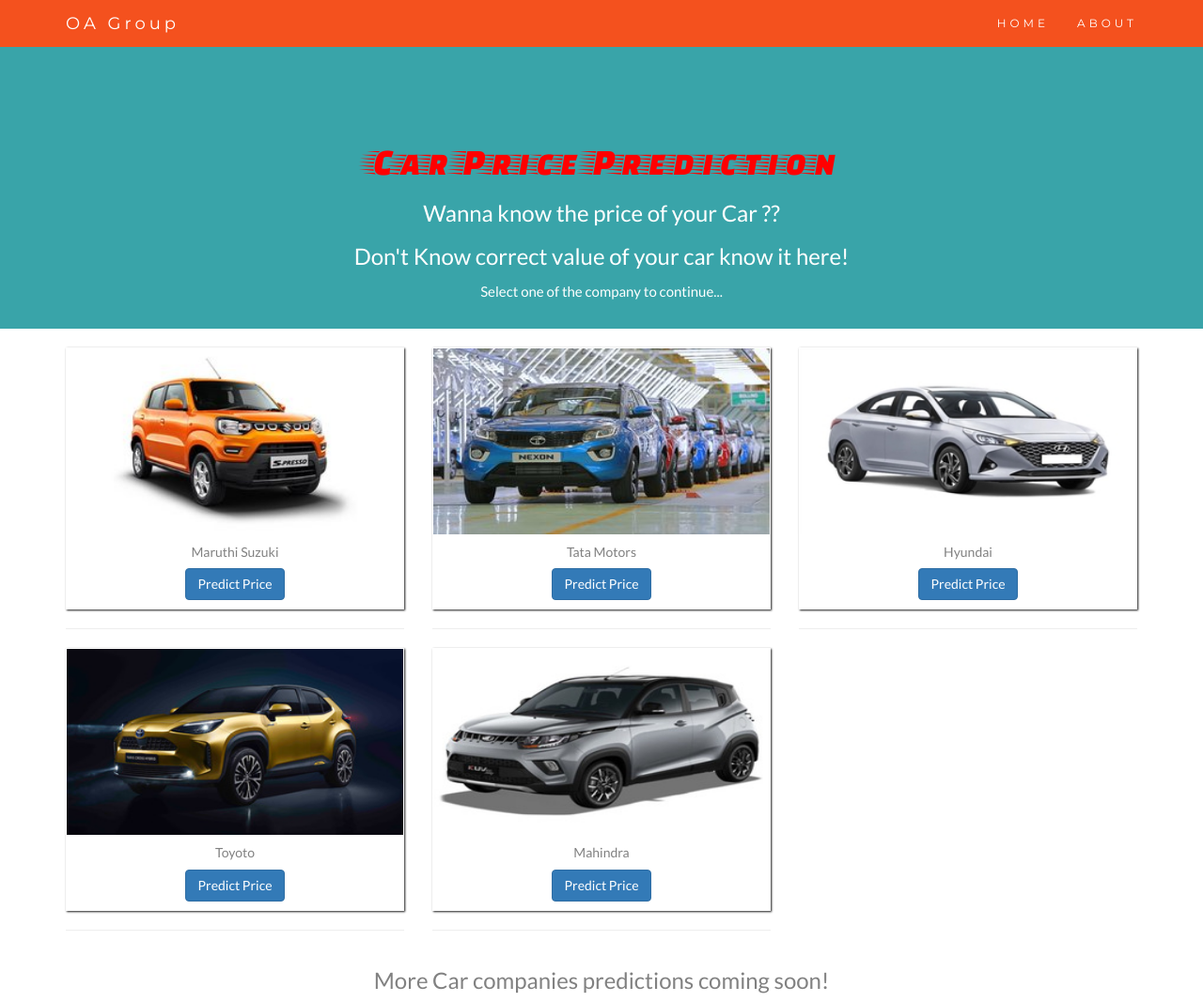
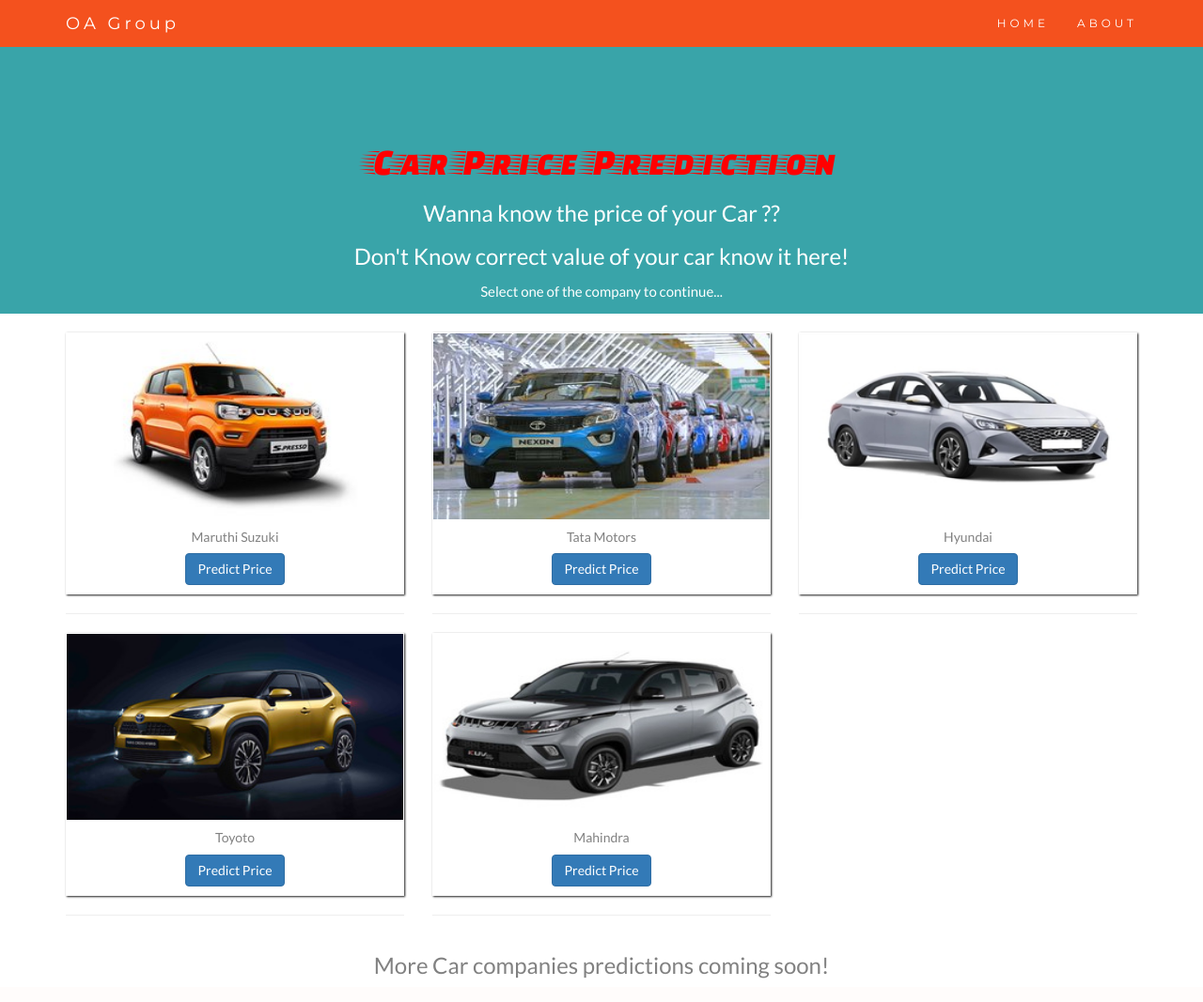
Before and after one commit to badheanilkumar/Car-Price-end-to-end-project, a Flask app: page / in a window 1280 px wide. Shown: the whole page at 94% size. After the commit the page ends 1042 px from the top, so only its background shows below. Run offline with Flask 2, Linux system fonts and the light colour scheme; parts of the project's set-up code (start-up, migrations or seed data) failed here and were passed over; some libraries are stand-ins or nearby versions.

Commit message:
Update index.html

```diff
--- a/templates/index.html
+++ b/templates/index.html
@@ -55,7 +55,6 @@
   .bg-1 {
   	background-color: #39A4A9;
   	color: white;
-    height: 350px;
   }
 
 .card{
```
